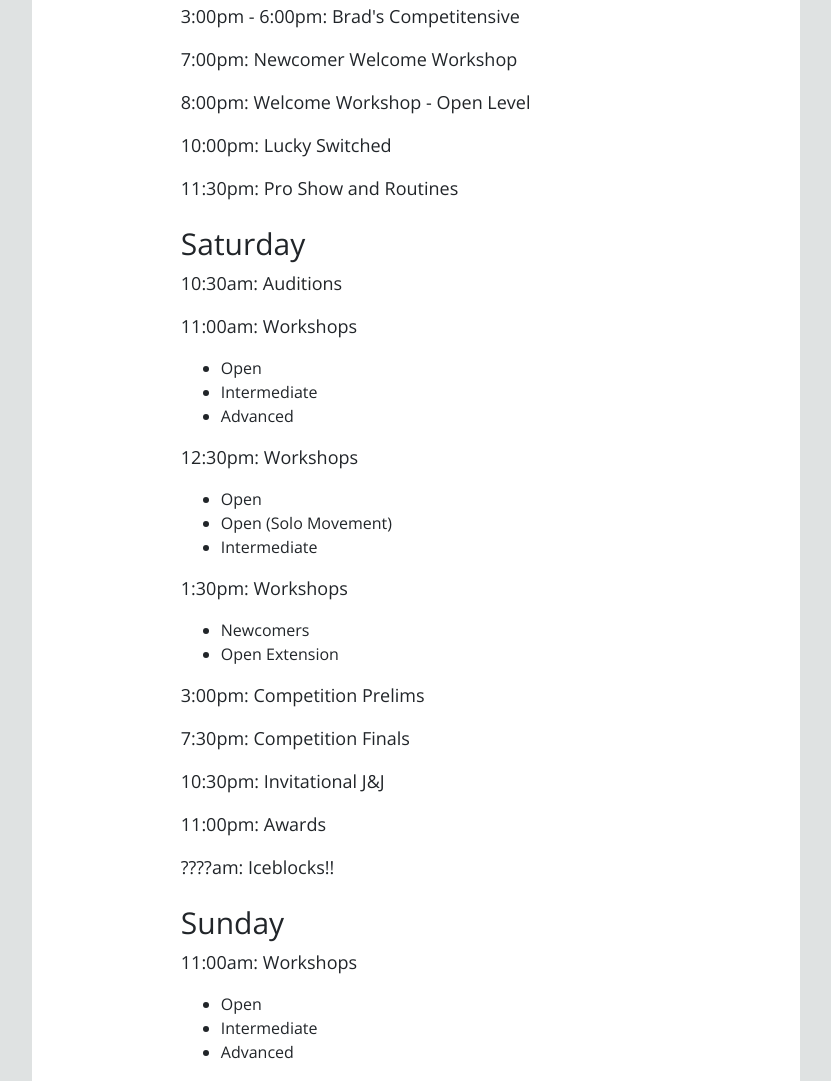
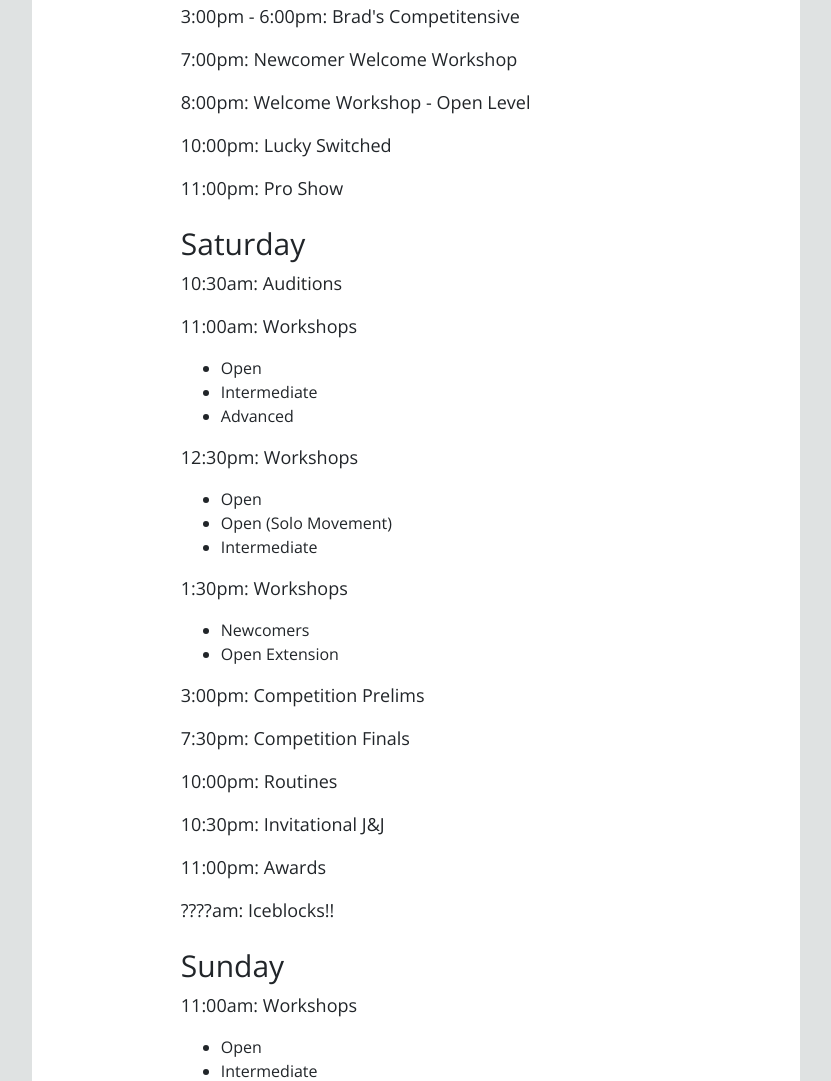
Before and after one commit to cherise-tan/swingvasion, a Node server app: page /schedule in a window 1280 px wide. Shown: the part 1946-3027 px from the top of the page, without its empty margins (224-1055 px from the left). Run offline with Node 20, Linux system fonts and the light colour scheme.

Commit message:
Update schedule

```diff
--- a/views/schedule.ejs
+++ b/views/schedule.ejs
@@ -82,7 +82,7 @@
             <p>7:00pm: Newcomer Welcome Workshop</p>
             <p>8:00pm: Welcome Workshop - Open Level</p>
             <p>10:00pm: Lucky Switched</p>
-            <p>11:30pm: Pro Show and Routines</p>
+            <p>11:00pm: Pro Show</p>
 
             <h3 class="p-0 mt-4">Saturday</h3>
             <p>10:30am: Auditions</p>
@@ -105,6 +105,7 @@
             </ul>
             <p>3:00pm: Competition Prelims</p>
             <p>7:30pm: Competition Finals</p>
+            <p>10:00pm: Routines</p>
             <p>10:30pm: Invitational J&J</p>
             <p>11:00pm: Awards</p>
             <p>????am: Iceblocks!!</p>
```
